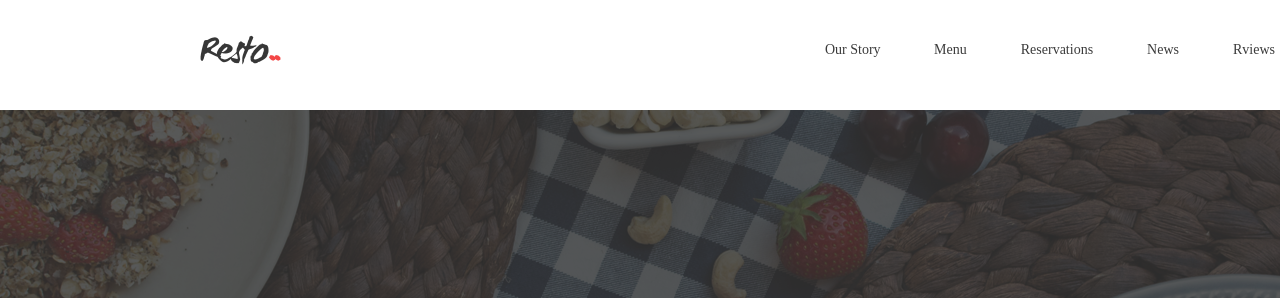
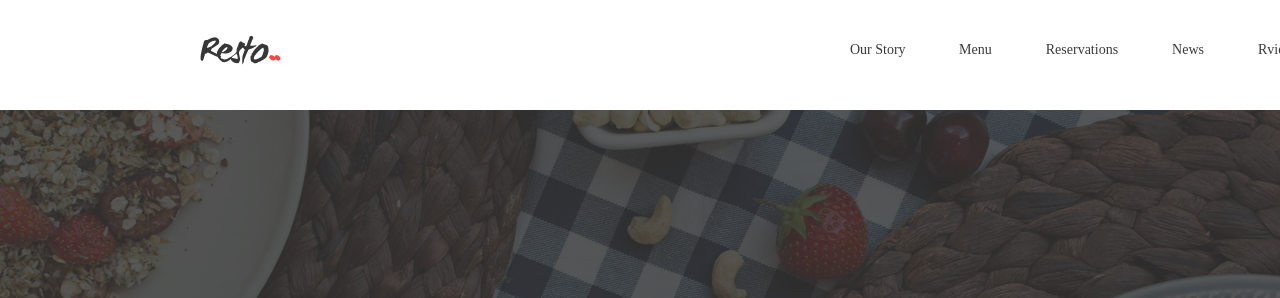
Before and after one commit to kaktuxis/Resto, a plain HTML site: page index.html in a window 1280 px wide. Shown: the top 298 px of the page. Drawn offline with Linux system fonts and the light colour scheme; a web font is replaced by a local one.

Commit message:
version 1.21 header

```diff
--- a/index.html
+++ b/index.html
@@ -114,7 +114,7 @@
 					</ul>
 				</div>
 			</div>
-			<div class="block-gallery"block-gallery">
+			<div class="block-gallery">
 				<h2 class="block-title">the gallery</h2>
 				<div class="column-gallery">
 					<img src="images/img1.png" alt="">
--- a/style.css
+++ b/style.css
@@ -14,6 +14,7 @@ header {
 	padding: 0 200px;
 	margin: 0 auto;
 	width: 1100px;
+	position:relative;
 }
 .content {
 	padding: 0 200px;
@@ -24,19 +25,23 @@ header {
 	background-image: url("images/logo.png");
 	background-repeat: no-repeat;
 	background-position: 0 0;
-	float: left;
+	position: absolute;
 	width: 81px;
 	height: 30px;
 	margin-top: 35px;
 }
 .navigation {
-	float: right;
+	position: absolute;
 	margin-top: 40px;
+	right: 200px;
 }
 .navigation li {
 	list-style-type: none;
 	display: inline;
-	padding: 0 25px;
+	padding-right: 50px;
+}
+.navigation li:last-of-type{
+	padding-right: 0;
 }
 .navigation li a {
 	color: #3b3b3b;
```
